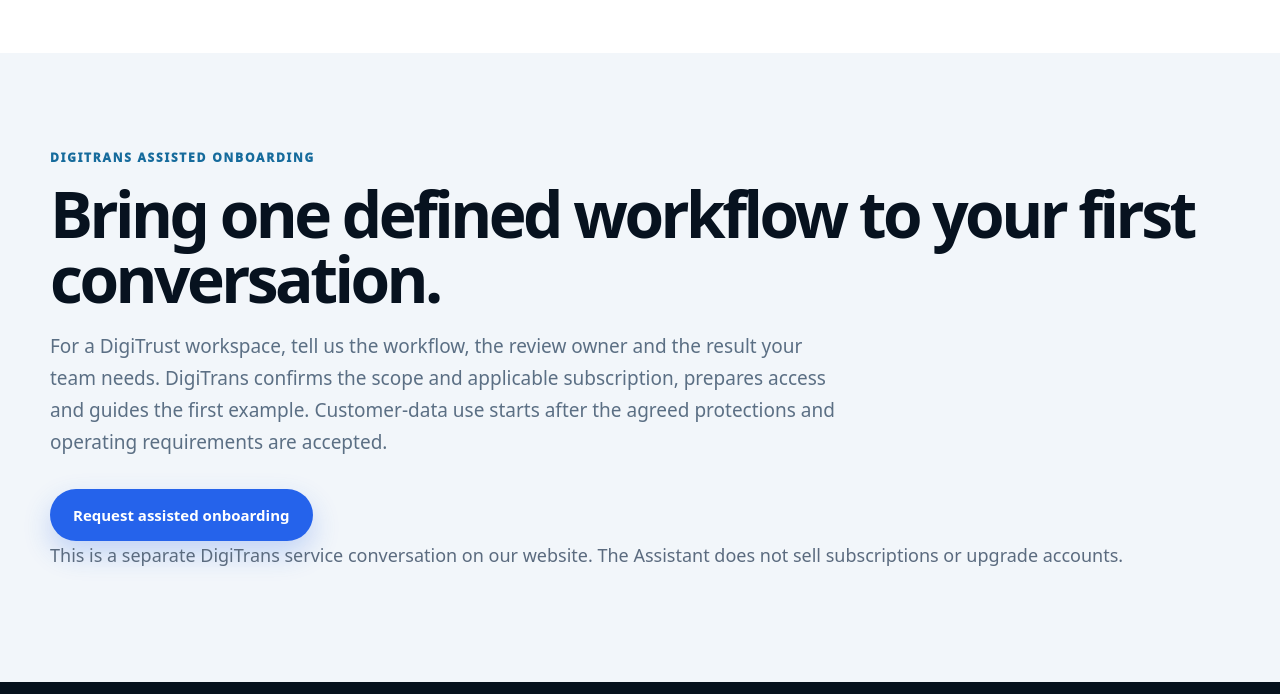
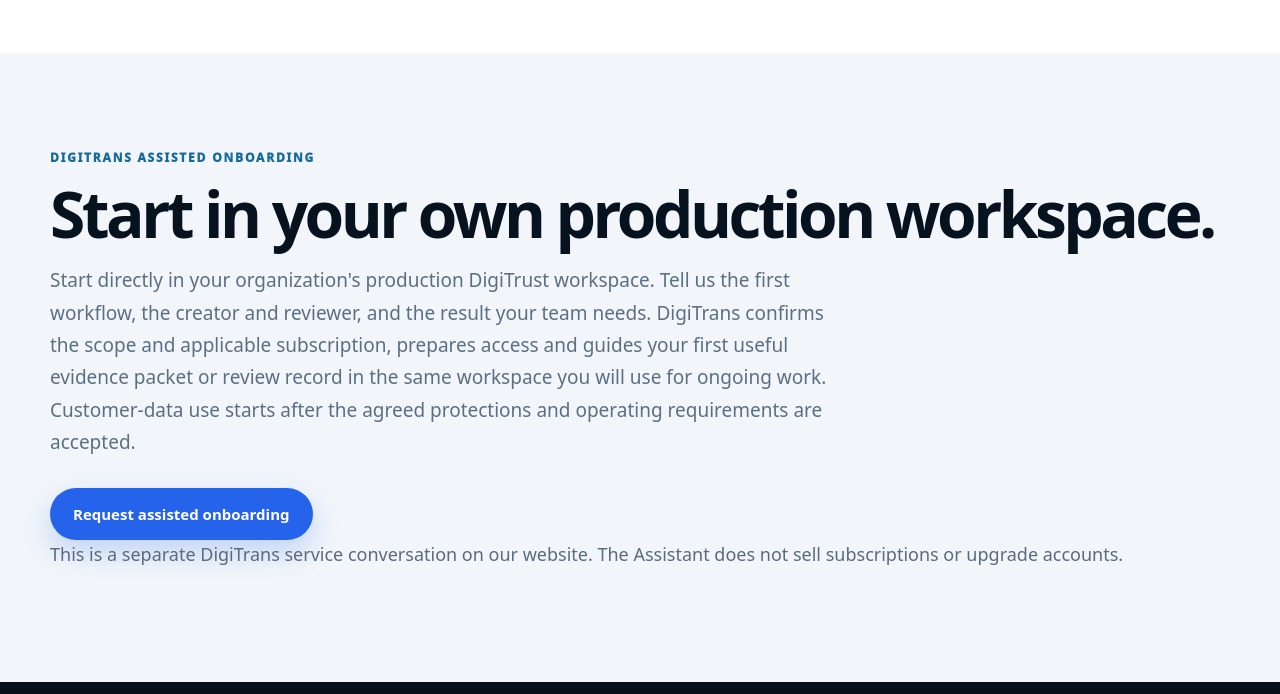
Before and after one commit to DigiTrans-App/digitrans-landing-page, a website: page evidence-assistant/index.html in a window 1280 px wide. Shown: the part 2042-2736 px from the top of the page. Drawn offline with Linux system fonts and the light colour scheme.

Commit message:
Align Evidence Assistant guide with production onboarding (#24)
Clarify the customer's production workspace, creator and reviewer, and first useful evidence packet or review record in the Evidence Assistant onboarding section.

```diff
--- a/evidence-assistant/index.html
+++ b/evidence-assistant/index.html
@@ -58,8 +58,8 @@
     <section class="editorial-section soft" aria-labelledby="onboarding-title">
       <div class="editorial-wrap">
         <div class="section-label">DigiTrans assisted onboarding</div>
-        <h2 class="display-heading" id="onboarding-title">Bring one defined workflow to your first conversation.</h2>
-        <p class="intro-copy">For a DigiTrust workspace, tell us the workflow, the review owner and the result your team needs. DigiTrans confirms the scope and applicable subscription, prepares access and guides the first example. Customer-data use starts after the agreed protections and operating requirements are accepted.</p>
+        <h2 class="display-heading" id="onboarding-title">Start in your own production workspace.</h2>
+        <p class="intro-copy">Start directly in your organization's production DigiTrust workspace. Tell us the first workflow, the creator and reviewer, and the result your team needs. DigiTrans confirms the scope and applicable subscription, prepares access and guides your first useful evidence packet or review record in the same workspace you will use for ongoing work. Customer-data use starts after the agreed protections and operating requirements are accepted.</p>
         <div class="hero-actions"><a class="btn primary" href="/get-started?intent=assistant-onboarding#intake" data-campaign-link data-analytics-placement="assistant_guide">Request assisted onboarding</a></div>
         <p>This is a separate DigiTrans service conversation on our website. The Assistant does not sell subscriptions or upgrade accounts.</p>
       </div>
```
